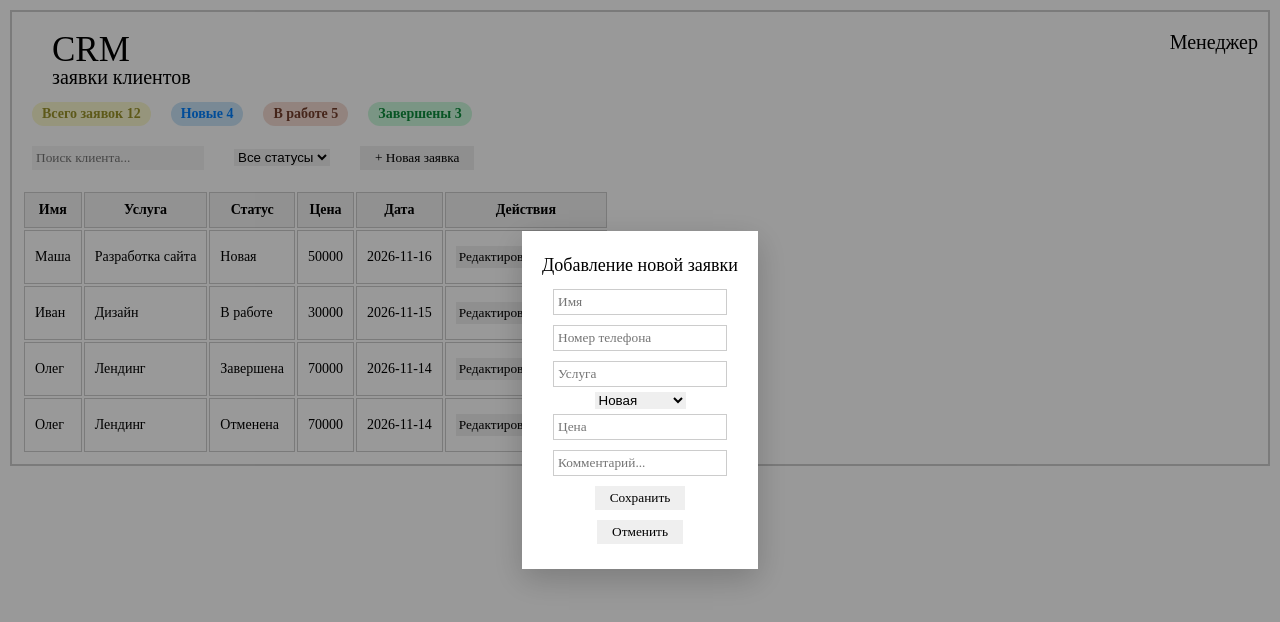
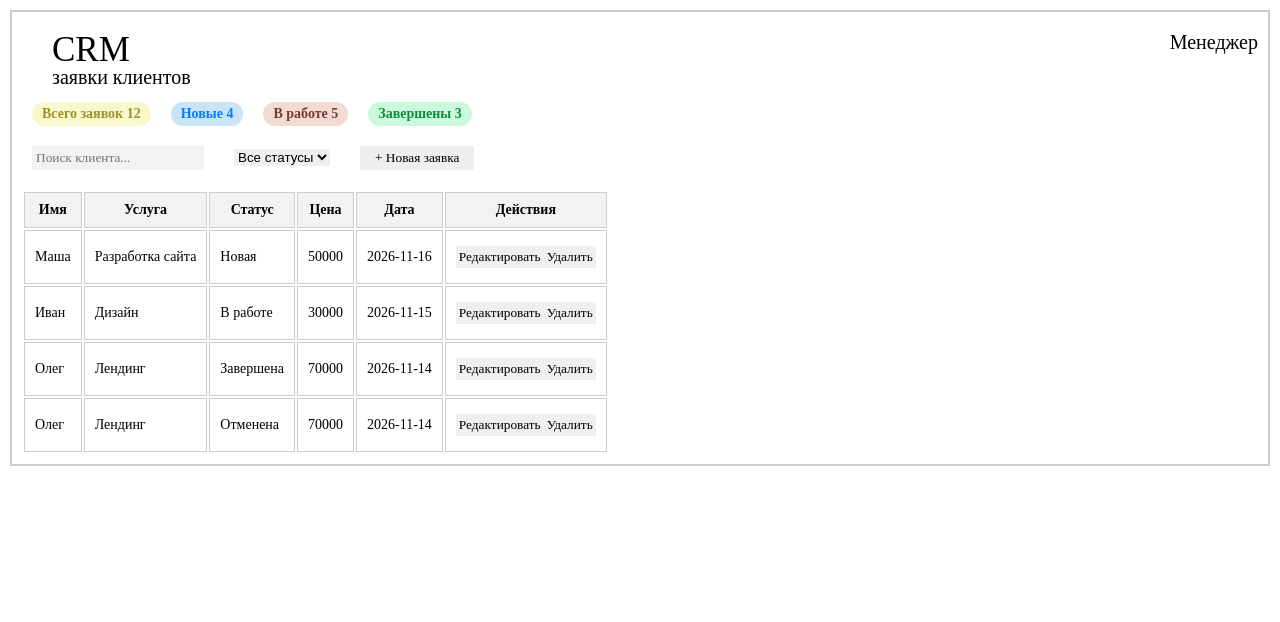
Before and after one commit to OlgaStarchenko/Leads-CRM, a React app in the folder frontend/: page / in a window 1280 px wide. Shown: the top 622 px of the page. Built offline with nearby package versions, Linux system fonts and the light colour scheme; the HTML template or start-up script is replaced by a standard one.

Commit message:
feat(App): add modal management and lead creation

```diff
--- a/frontend/src/components/filters/Filters.jsx
+++ b/frontend/src/components/filters/Filters.jsx
@@ -1,6 +1,6 @@
 import styles from "../filters/filters.module.css";
 
-export function Filters() {
+export function Filters({ openModal }) {
   return (
     <div className={styles.filters__container}>
       <input className={styles.filter__input} placeholder="Поиск клиента..." />
@@ -11,7 +11,7 @@ export function Filters() {
         <option id="done">Выполнено</option>
         <option id="cancelled">Отменено</option>
       </select>
-      <button type="button" className={styles.btn__add}>
+      <button type="button" className={styles.btn__add} onClick={openModal}>
         + Новая заявка
       </button>
     </div>
--- a/frontend/src/components/leadForm/LeadForm.jsx
+++ b/frontend/src/components/leadForm/LeadForm.jsx
@@ -1,7 +1,7 @@
 import { useState } from "react";
 import styles from "../leadForm/leadForm.module.css";
 
-export function LeadForm() {
+export function LeadForm({ closeModal, addLead }) {
   const [form, setForm] = useState({
     name: "",
     phone: "",
@@ -69,8 +69,12 @@ export function LeadForm() {
           value={form.comment}
           onChange={handleChange}
         />
-        <button className={styles.btn__save}>Сохранить</button>
-        <button className={styles.btn__cancel}>Отменить</button>
+        <button className={styles.btn__save} onClick={() => addLead(form)}>
+          Сохранить
+        </button>
+        <button className={styles.btn__cancel} onClick={closeModal}>
+          Отменить
+        </button>
       </div>
     </div>
   );
--- a/frontend/src/pages/App.jsx
+++ b/frontend/src/pages/App.jsx
@@ -45,14 +45,28 @@ export function App() {
       created_at: "2026-11-14",
     },
   ]);
+  const [hasModalOpen, setHasModalOpen] = useState(false);
+
+  function addLead(lead) {
+    setLeads(() => {
+      [...leads, lead];
+    });
+    return leads;
+  }
+  function openModal() {
+    setHasModalOpen(true);
+  }
+  function closeModal() {
+    setHasModalOpen(false);
+  }
 
   return (
     <div className={styles.main__container}>
       <Header />
       <Stats />
-      <Filters />
+      <Filters openModal={openModal} />
       <LeadsTable leads={leads} />
-      <LeadForm />
+      {hasModalOpen && <LeadForm addLead={addLead} closeModal={closeModal} />}
     </div>
   );
 }
```
